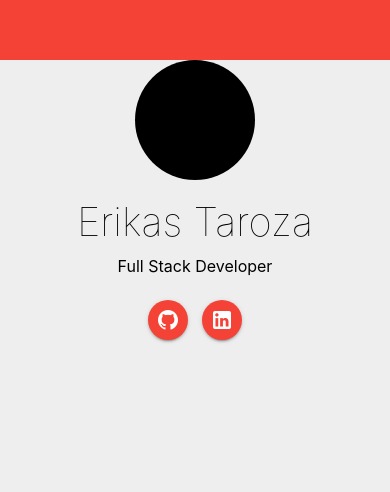
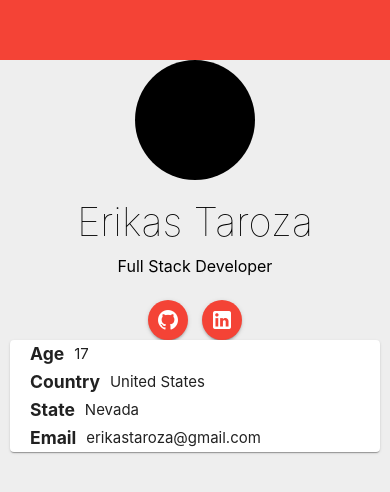
Before and after one commit to erikas-taroza/erikas-taroza.github.io, a Vue app: page / in a window 390 px wide. Shown: the part 240-732 px from the top of the page. Built offline with nearby package versions, Linux system fonts and the light colour scheme.

Commit message:
Work on info card and add padding for mobile.

```diff
--- a/src/App.vue
+++ b/src/App.vue
@@ -1,19 +1,26 @@
 <script setup lang="ts">
 import Profile from "./components/Profile.vue";
+import InfoCard from "./components/InfoCard.vue";
 </script>
 
 <template>
     <main>
         <div class="header"></div>
-        <Profile/>
+        <div class="contents">
+            <Profile/>
+            <InfoCard/>
+        </div>
     </main>
 </template>
 
 <style scoped>
-    main {
+    .contents {
         display: flex;
         flex-direction: column;
         align-items: center;
+        width: 100%;
+        padding-left: 10px;
+        padding-right: 10px;
     }
 
     .header {
--- /dev/null
+++ b/src/components/InfoCard.vue
@@ -0,0 +1,31 @@
+<script setup lang="ts">
+
+const info:Map<string, any> = new Map<string, any>([
+    ["Age", 17],
+    ["Country", "United States"],
+    ["State", "Nevada"],
+    ["Email", "erikastaroza@gmail.com"]
+]);
+
+</script>
+
+<template>
+    <v-card class="card">
+        <div v-for="i in info" style="display: flex; flex-direction: row; align-items: center;">
+            <h3>{{ i[0] }}</h3>
+            <div style="width: 10px;"></div>
+            <p>{{ i[1] }}</p>
+        </div>
+    </v-card>
+</template>
+
+<style scoped>
+
+    .card {
+        max-width: 1100px;
+        width: 100%;
+        padding-left: 20px;
+        padding-right: 20px;
+    }
+
+</style>
```
